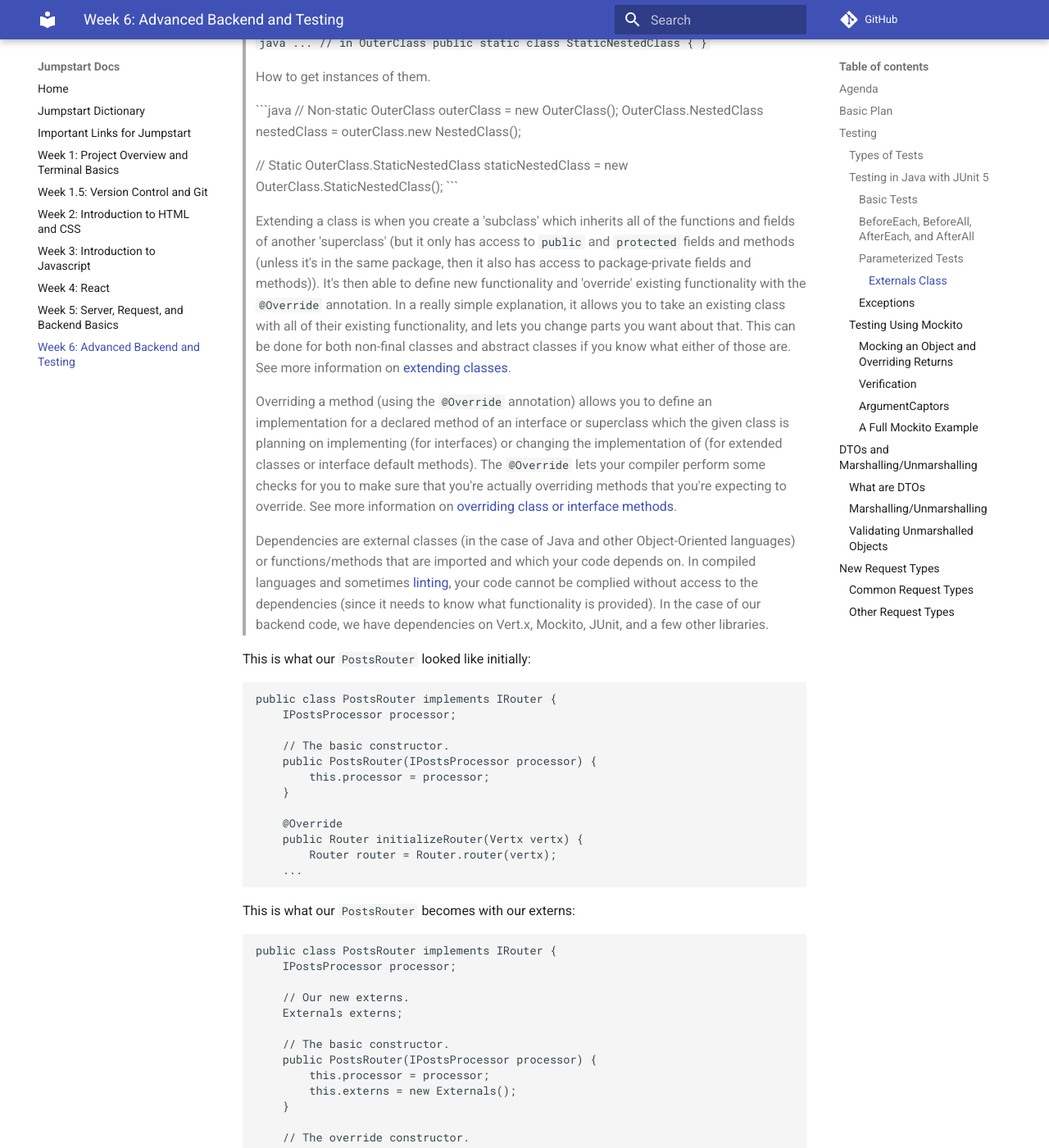
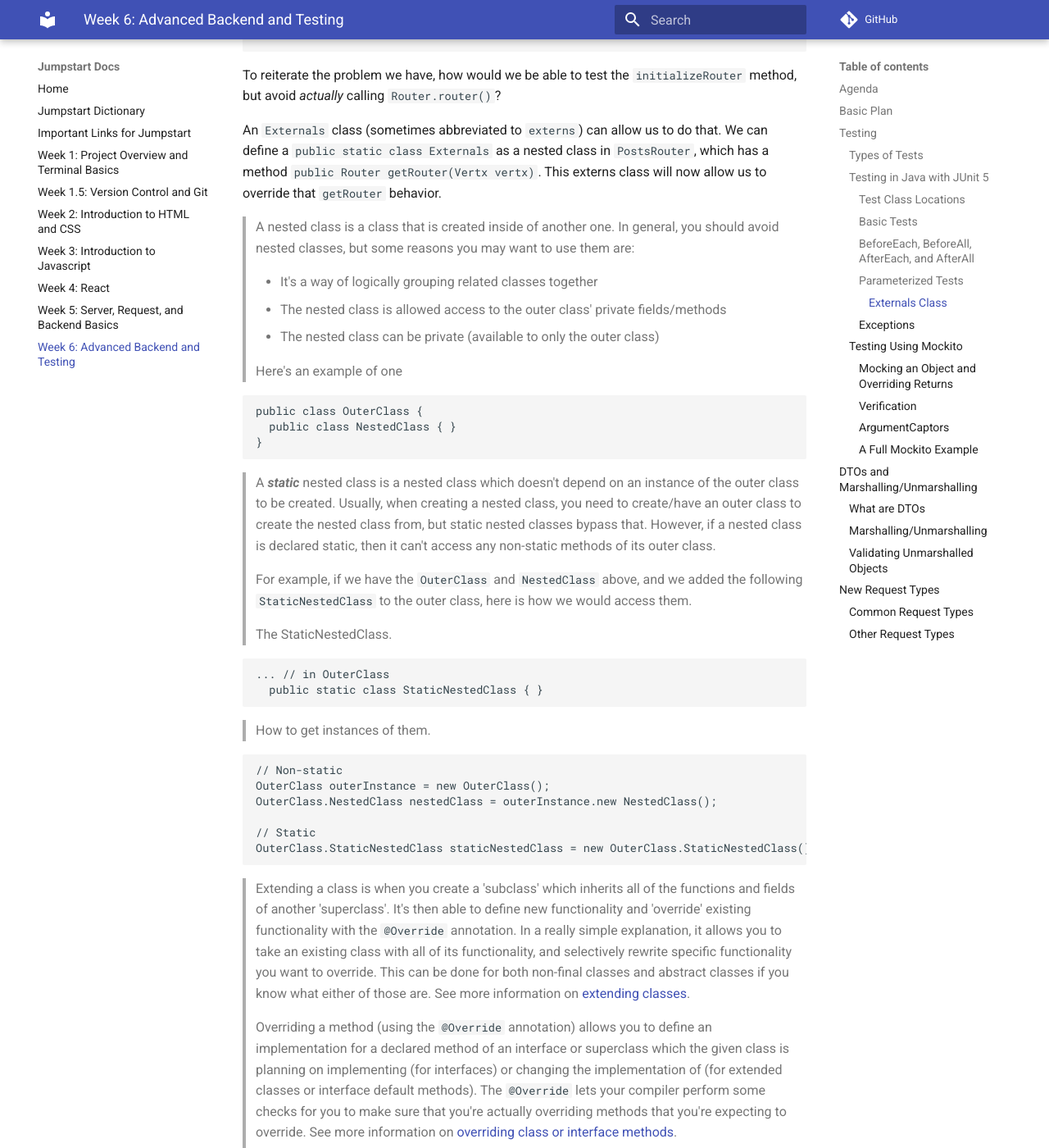
Before and after one commit to Code-4-Community/learning-resources, an MkDocs documentation site: the page built from docs/jumpstart/week-6.md, in a window 1280 px wide and 1400 px high, scrolled down 5608 px. Shown: the whole window at 82% size. Built offline with MkDocs 1.6.1 and Material for MkDocs 9.7.7, drawn with Linux system fonts in a browser that asks for light colours; comment, search, counter and statistics services are not loaded; some of the changed text lies outside the part shown.

Commit message:
Get halfway through Liam's comments on week 6

````diff
--- a/docs/jumpstart/week-6.md
+++ b/docs/jumpstart/week-6.md
@@ -15,6 +15,7 @@
 1. Talk about testing in the software development world
   - Types of tests
   - Basic testing with JUnit
+    - Test Class Locations
     - Show basic test examples
     - `BeforeEach`/`BeforeAll` annotations
     - Parameterized tests
@@ -39,28 +40,25 @@
 
 ### Types of Tests
 
-You may be able to tell from the name that testing a method used to help prove that your code works the way you expect
-it to. If you haven't encountered tests before, whether that's because you're new to development or just never thought
+You may be able to tell from the name that testing is a method used to help prove that your code works the way you expect
+it to. If you haven't spent a lot of time working on tests before, whether that's because you're new to development or
+never thought
 that tests were important enough to spend time on, just know that they're extremely important in helping you
 diagnose issues in your code (if you write meaningful tests) before releases or after making significant changes.
-By the way, if you've heard of check-expects, they're basically the same thing if you've taken fundies and that makes it
-more familiar to you!
-For smaller projects, they have less of an impact, even if they're still helpful. As your project grows, however, and as
-you work with more people, they'll save you a lot of time in tracking down and preventing a lot of bugs that come from
+By the way, if you've heard of check-expects from fundies, they're basically the same thing! For smaller projects, tests
+have less of an impact, even if they're still helpful. As your project grows and begins incorporating work from more
+people, however, they'll save you a lot of time in tracking down and preventing a lot of bugs that come from
 unexpected interactions or mistakes that were made in trying to solve a problem.
 
-In the software development side of things, there are around seven types of tests that you'll probably interact with throughout
+In software development, there are around seven types of tests that you'll probably interact with throughout
 your career, and different organizations may combine or rename a lot of these. We're calling them 'unit', 'integration',
 'functional', 'end-to-end', 'acceptance', 'performance', and 'smoke' tests.
 
 - *Unit* tests are meant to test functions/methods. They are basic tests and work with the smallest units of
 functionality in your code.
-- *Integration* tests ensure that multiple different units, modules, or applications can work together correctly.
-- *Functional* tests are very similar to integration tests. Functional tests apply business
-logic when testing, so testing expected behavior, while integration tests are only there to make sure multiple modules
-can work together as expected. One example is connecting to a database (integration) vs. getting specific values from
-the database (functional).
-- *End-To-End* tests are try to act as a user and go through different workflows to ensure large
+- *Integration* tests ensure that multiple different units, modules (groups of code), or applications can successfully
+work together and produce the response you're expecting.
+- *End-To-End* tests try to act as a user and go through different workflows to ensure large
 parts of the application are working as expected.
 - *Acceptance* tests verify business requirements (and sometime performance) in a formal way to determine if business
 goals were met.
@@ -87,32 +85,57 @@
 
 Check out the [JUnit 5 Documentation page](https://junit.org/junit5/docs/current/user-guide/).
 
-#### Basic Tests
-
-Most of the time, a test is started with the `@Test` annotation, though. Then it will perform some actions, do a couple
-of assertions, and end. If it fails, either Maven or the IntelliJ test window will let you know which tests failed and
-why.
-
-Here is an example:
-```java
-@Test
-public void testUsingAssertEquals() {
-    for (int i = 0; i < 10; i++) {
-        assertTrue(i > -1); // Makes sure i is positive.
-        assertEquals(i, i); // This one just tests that i is equal to itself.
-        assertNull(i); // This one will cause the test to fail.
-    }
-}
-```
+#### Test Class Locations
 
 Tests are usually placed in a directory in <module>/src/test/, which mirrors the <module>/src/main/ directory.
 Test classes are placed in the same package (within the test directory) of the class they are testing.
 For example, the `PostsProcessor` class in service/src/**main**/java/com.codeforcommunity/processor/ will be tested by a
 class named something like `PostsProcessorTest` in the service/src/**test**/java/com.codeforcommunity/processor/ directory.
 
+#### Basic Tests
+
+Most of the time, a test is started with the `@Test` annotation. Then it will perform some actions, do a couple
+of assertions, and end. If it fails, either Maven or the IntelliJ test window will let you know which tests failed and
+why.
+
+Here is an example:
+```java
+// Returns true if i is > 0
+private boolean isPositive(int i) {
+    return i > 0;
+}
+
+// Generate numbers 1 to 10 in a list
+private List<Integer> generateNumbers() {
+    List<Integer> nums = new ArrayList();
+    for (int i = 0; i < 10; i++) {
+        nums.add(i + 1);
+    }
+}
+
+// Makes sure generateNumbers created a list of numbers from 1 to 10
+@Test
+public void testUsingAssertEquals() {
+    List<Integer> nums = generateNumbers();
+
+    assertNotNull(nums); // Make sure the list is not null
+    assertEquals(10, nums.size()); // Make sure the list size is what we're expecting
+    // You usually put what you're expecting before what you're testing (order technicaly doesn't matter, though)
+
+    // Loop through everything in the list.
+    for (int i = 0; i < nums.size(); i++) {
+        assertTrue(isPositive(nums.get(i)); // Make sure each number is positive in the list
+        assertEquals(i + 1, nums.get(i)); // Makes sure each item in the list is what is expected
+    }
+    assertNull(nums); // This one will cause the test to fail, since we know the list shouldn't be null
+}
+```
+
 To run these tests once they've been added, you can just run `mvn` or `mvn install` if you want to do it through Maven.
 The tests will be found and run automatically for you, since Maven is set up to look for IntelliJ tests.
 If you'd prefer to do it in IntelliJ, all you have to do is hit the green play button, and choose Run or Debug.
+
+>Note: for Maven to figure out that the method is a test, the method name needs to have the word 'test' somewhere in it.
 
 #### BeforeEach, BeforeAll, AfterEach, and AfterAll
 
@@ -134,10 +157,10 @@
 
 #### Parameterized Tests
 
-As said previously, you can also run multiple tests using different input parameters by using the `@ParameterizedTest`
+You can also run multiple tests using different input parameters by using the `@ParameterizedTest`
 annotation.
 
-Inputs to your method can be provided using another annotation, which can consist of other annotations.
+You can add specific inputs to the `@ParameterizedTest` by adding one or more 'source' annotations.
 Three of the most basic ones are `@NullSource`, `@EmptySource` (provides an empty String, List, Set, Map, or any
 array type), and the combination `@NullAndEmptySource`. Those can be combined with `@ValueSource` (or you can use them
 alone if that suits your needs better) to test with a simple set of values.
@@ -176,81 +199,13 @@
 
 ##### Externals Class
 
-Sometimes you end up testing things where you need to supply your own value (especially if the method providing a value
-is static). For example, when getting a `Router` object in `PostsRouter`. If we have our own version of a `Router`
-object which we want to supply for testing purposes, we need a way to substitute that in.
+Sometimes you end up testing things where you want to override some behavior the method you're testing is using
+and supply your own value, especially if it's something you can't control directly. For example, when getting a
+`Router` object in `PostsRouter`, we may want to control exactly what's returned from the `Router`'s methods. If we
+have our own version of a `Router` object that we want to supply for testing purposes, we need a way to substitute
+that in.
 
-An `Externals` class (sometimes abbreviated to `externs`) can allow us to do that. We can define a 'nested'
-`public static class Externals` as a nested class in `PostsRouter`, which has a method
-`public Router getRouter(Vertx vertx)`, and that will allow us to do so. In the default `Externals`
-(the one in `PostsRouter`),  we'll start out just having that single `getRouter` method. Then, in our test class,
-we'll extend that `Externals` class with a new `TestExternals` class, and override the `getRouter` method to have it
-return our custom router object. This can be applied in many different ways for times where you need to override
-behavior in dependencies needed for testing.
-
->A nested class is a class that is created inside of another one. In general, having separate classes can be better, but
->some reasons to nest classes are because:
->
->- It's a way of logically grouping related classes together
->- The nested class is allowed access to the outer class' private fields/methods
->- The nested class can be private (available to only the outer class)
->- It can be more readable and maintainable
->
->Here's an example of one
->```java
->public class OuterClass {
->  public class NestedClass { }
->}
->```
-
->A **_static_** nested class is a nested class which doesn't depend on an instance of the outer class to be created.
->Usually, when creating a nested class, you need to create/have an outer class to create the nested class from, but
->static nested classes bypass that. However, if a nested class is declared static, then it can't access any non-static
->methods of its outer class.
->
->For example, if we have the `OuterClass` and `NestedClass` above, and we added the following `StaticNestedClass` to
->the outer class, here is how we would access them.
->
->The StaticNestedClass.
->
->```java
->... // in OuterClass
->  public static class StaticNestedClass { }
->```
->
->How to get instances of them.
->
->```java
->// Non-static
->OuterClass outerClass = new OuterClass();
->OuterClass.NestedClass nestedClass = outerClass.new NestedClass();
->
->// Static
->OuterClass.StaticNestedClass staticNestedClass = new OuterClass.StaticNestedClass();
->```
-
->Extending a class is when you create a 'subclass' which inherits all of the functions and fields of another
->'superclass' (but it only has access to `public` and `protected` fields and methods (unless it's in the same package,
->then it also has access to package-private fields and methods)). It's then able to define new functionality and
->'override' existing functionality with the `@Override` annotation. In a really simple explanation, it allows you to
->take an existing class with all of their existing functionality, and lets you change parts you want about that.
->This can be done for both non-final classes and abstract classes if you know what either of those are.
->See more information on [extending classes](https://www.tutorialspoint.com/java/java_inheritance.htm).
-
->Overriding a method (using the `@Override` annotation) allows you to define an implementation for a declared method
->of an interface or superclass which the given class is planning on implementing (for interfaces) or changing the
->implementation of (for extended classes or interface default methods). The `@Override` lets your compiler perform some
->checks for you to make sure that you're actually overriding methods that you're expecting to override.
->See more information on [overriding class or interface
->methods](https://www.tutorialspoint.com/java/java_overriding.htm).
-
->Dependencies are external classes (in the case of Java and other Object-Oriented languages) or functions/methods that
->are imported and which your code depends on. In compiled languages and sometimes
->[linting](https://stackoverflow.com/questions/8503559/what-is-linting), your code cannot be complied without access to
->the dependencies (since it needs to know what functionality is provided). In the case of our
->backend code, we have dependencies on Vert.x, Mockito, JUnit, and a few other libraries.
-
-This is what our `PostsRouter` looked like initially:
+This is what our `PostsRouter` look like initially:
 ```java
 public class PostsRouter implements IRouter {
     IPostsProcessor processor;
@@ -265,6 +220,75 @@
         Router router = Router.router(vertx);
     ...
 ```
+
+To reiterate the problem we have, how would we be able to test the `initializeRouter` method, but avoid *actually*
+calling `Router.router()`?
+
+An `Externals` class (sometimes abbreviated to `externs`) can allow us to do that. We can define a
+`public static class Externals` as a nested class in `PostsRouter`, which has a method
+`public Router getRouter(Vertx vertx)`. This externs class will now allow us to override that `getRouter` behavior.
+
+>A nested class is a class that is created inside of another one. In general, you should avoid nested classes, but some
+>reasons you may want to use them are:
+>
+>- It's a way of logically grouping related classes together
+>- The nested class is allowed access to the outer class' private fields/methods
+>- The nested class can be private (available to only the outer class)
+>
+>Here's an example of one
+
+```java
+public class OuterClass {
+  public class NestedClass { }
+}
+```
+
+>A **_static_** nested class is a nested class which doesn't depend on an instance of the outer class to be created.
+>Usually, when creating a nested class, you need to create/have an outer class to create the nested class from, but
+>static nested classes bypass that. However, if a nested class is declared static, then it can't access any non-static
+>methods of its outer class.
+>
+>For example, if we have the `OuterClass` and `NestedClass` above, and we added the following `StaticNestedClass` to
+>the outer class, here is how we would access them.
+>
+>The StaticNestedClass.
+
+```java
+... // in OuterClass
+  public static class StaticNestedClass { }
+```
+
+>How to get instances of them.
+
+```java
+// Non-static
+OuterClass outerInstance = new OuterClass();
+OuterClass.NestedClass nestedClass = outerInstance.new NestedClass();
+
+// Static
+OuterClass.StaticNestedClass staticNestedClass = new OuterClass.StaticNestedClass();
+```
+
+>Extending a class is when you create a 'subclass' which inherits all of the functions and fields of another
+>'superclass'. It's then able to define new functionality and
+>'override' existing functionality with the `@Override` annotation. In a really simple explanation, it allows you to
+>take an existing class with all of its functionality, and selectively rewrite specific functionality you want to
+>override. This can be done for both non-final classes and abstract classes if you know what either of those are.
+>See more information on [extending classes](https://www.tutorialspoint.com/java/java_inheritance.htm).
+
+>Overriding a method (using the `@Override` annotation) allows you to define an implementation for a declared method
+>of an interface or superclass which the given class is planning on implementing (for interfaces) or changing the
+>implementation of (for extended classes or interface default methods). The `@Override` lets your compiler perform some
+>checks for you to make sure that you're actually overriding methods that you're expecting to override.
+>See more information on [overriding class or interface
+>methods](https://www.tutorialspoint.com/java/java_overriding.htm).
+
+>Dependencies are external classes (in the case of Java and other Object-Oriented languages) or functions/methods that
+>are imported and which your code depends on. In compiled languages and sometimes when
+>[linting](https://stackoverflow.com/questions/8503559/what-is-linting), your code cannot be complied without access to
+>its dependencies (since it needs to know what functionality is provided). In the case of our
+>backend code, we have dependencies on Vert.x, Mockito, JUnit, and a few other libraries.
+
 
 This is what our `PostsRouter` becomes with our externs:
 ```java
@@ -281,7 +305,7 @@
     }
 
     // The override constructor.
-    public PostsRouter(IPostsProcessor processor, Externals override) {
+    PostsRouter(IPostsProcessor processor, Externals override) {
         this.processor = processor;
         this.externs = override;
     }
@@ -319,20 +343,29 @@
 }
 ```
 
+In the default `Externals` (the one in `PostsRouter`),  we'll start out just having that single `getRouter` method.
+Then, in our test class, we'll extend that `Externals` class with a new `TestExternals` class, and override the
+`getRouter` method to have it return our custom router object. This concept can be applied in many different ways
+whenever a method has a dependency whose behavior we want to override when testing.
+
 #### Exceptions
 
-When testing exceptions, JUnit provides methods and annotations to help, but we find it more helpful to use the
-try/catch way of doing things. We think it allows you to test things about the exception better.
+An exception is an error produced by your code or dependencies telling you about something that went wrong.
+When testing exceptions, JUnit provides methods and annotations to help, but we find it more useful to use
+try/catch blocks because they allow you to test the contents of an exception more easily.
 
 Example:
 ```java
-try {
-    thingThatThrowsException();
-    fail(); // fail this test if we make it this far
-}
-catch (TheExpectedExceptionType e) {
-    assertEquals("My exception message", e.getMessage());
-    assertEquals(otherThingsAboutExceptionIfYouWant, e.doSomething());
+@Test
+public void someTestMethod() {
+    try {
+        thingThatThrowsException();
+        fail(); // fail this test if we make it this far
+    }
+    catch (TheExpectedExceptionType e) {
+        assertEquals("My exception message", e.getMessage());
+        assertEquals(otherThingsAboutExceptionIfYouWant, e.doSomething());
+    }
 }
 ```
 
@@ -349,12 +382,15 @@
 
 #### Mocking an Object and Overriding Returns
 
-To mock an object, all you have to do is call (the static method) `mock(Thing.class)`, which will return a fake
-instance of that `Thing` class/interface. By default, it will return null
+To mock an object, all you have to do is call (the static method) `Mockito.mock(Thing.class)`, which will return a fake
+instance of that `Thing` class/interface. By default, that fake instance will return `null`
 for every non-void method you call, but you can override that using `thenReturn`, `thenThrow`, `then` (`thenAnswer`,
 allows you to do custom stuff), or `doReturn`, `doThrow`, `doAnswer`, `doNothing`, `doCallRealMethod` in the case of
-void returns. You can also chain them together to have it return/throw/do things one after the other in the order
-they're called.
+void returns. You can also chain these then/do methods together to have the instance return/throw/do each thing in order
+each time the overridden method is called.
+
+You can read more about the tradeoffs between do... and then...
+[here](http://sangsoonam.github.io/2019/02/04/mockito-doreturn-vs-thenreturn.html#:~:text=In%20Mockito%2C%20a%20side%20effect%20happens%20to%20the%20real%20method%20invocation.&text=When%20you%20call%20a%20method,thenReturn%20has%20a%20type%20safety).
 
 >An 'instance' of an object is a constructed value of the object created by its constructor. So for the class `Thing`,
 >it's the difference between referring to `Thing.staticMethod()` as a static method and `new Thing().instanceMethod()`.
@@ -380,10 +416,10 @@
 assertEquals("Hello World!", res);
 ```
 
-If you're interested in having the thing you want to do be done only when certain parameters are entered, then you can
+If you only want to mock a method when it's called with certain parameters, then you can
 do that with argument matchers. You can do things like `any()` for anything, `anyInt()` for any integer,
 `any(MyClass.class)` for that specific class, or even just enter your own number/string for specific entries.
-The result you specify will only be returned/done when that matcher is satisfied.
+The result you specify will only be returned/done when all matchers are satisfied.
 
 >Note: if there's another condition you need satisfied, you can also create your own matcher if the default ones aren't
 >enough (I've never done that though, the default ones are usually good enough).
````
Also changed, not shown: other parts of docs/jumpstart/week-6.md (+1 -1 lines).
